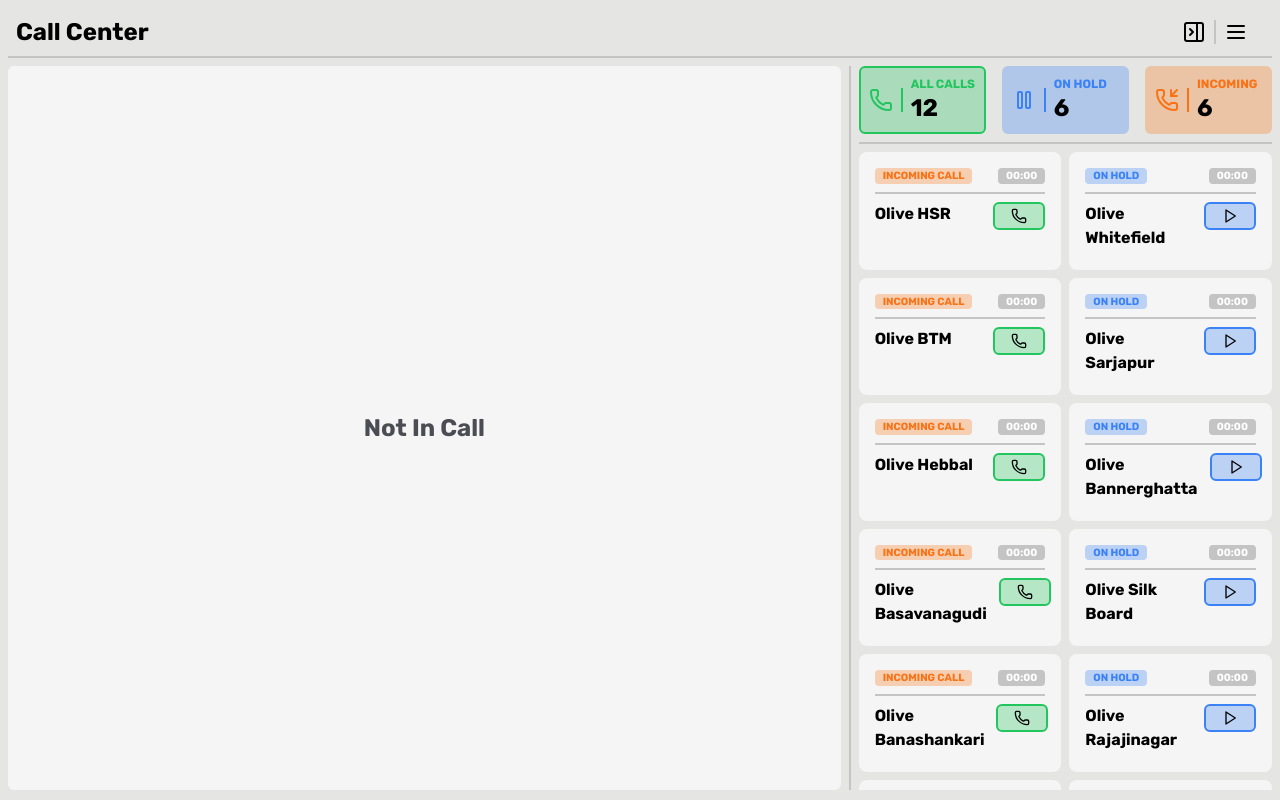
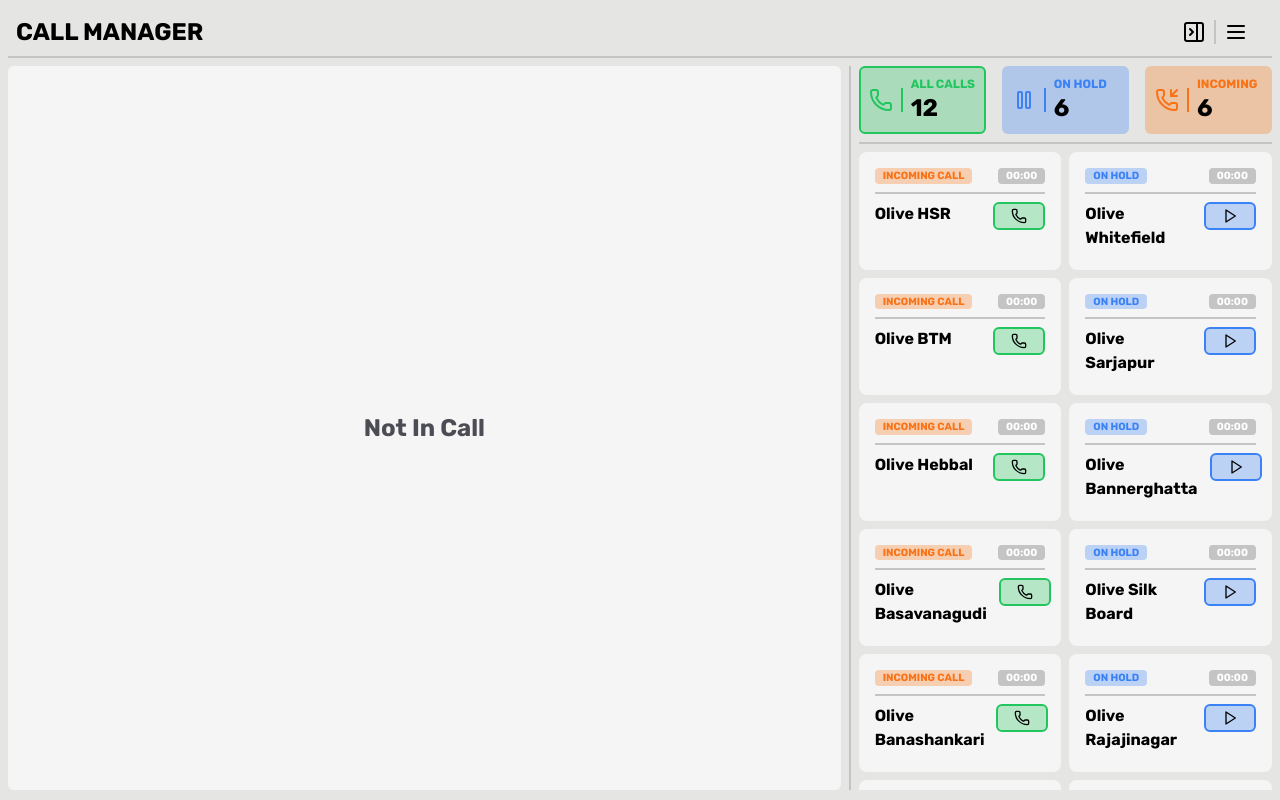
Before and after one commit to YARE0909/Orion-UI-Prototype, a Next.js app: page /call in a window 1280 px wide. Built offline with nearby package versions, Linux system fonts and the light colour scheme.

Commit message:
Minor changes

```diff
--- a/src/pages/call/index.tsx
+++ b/src/pages/call/index.tsx
@@ -79,7 +79,7 @@ export default function Index() {
   });
 
   return (
-    <Layout headerTitle="Call Center" header={
+    <Layout headerTitle="CALL MANAGER" header={
       <div>
         {
           !isRightPanelCollapsed ? (
--- a/src/pages/index.tsx
+++ b/src/pages/index.tsx
@@ -28,7 +28,7 @@ function WatchCard({ title, src }: { title: string; src?: any }) {
           </div>
         )}
         {/* Header */}
-        <div className="w-full h-8 flex justify-between items-center absolute top-0 left-0 px-2 py-2 bg-black/40 rounded-t-md">
+        <div className="w-full h-8 flex justify-between items-center absolute top-0 left-0 px-2 py-2 bg-black/30 rounded-t-md">
           <div>
             <h1 className="font-bold text-lg text-white">{title}</h1>
           </div>
```
